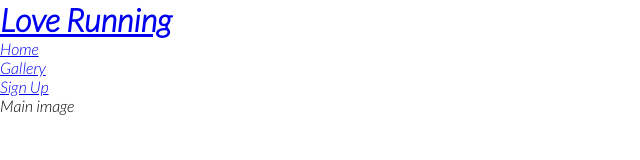
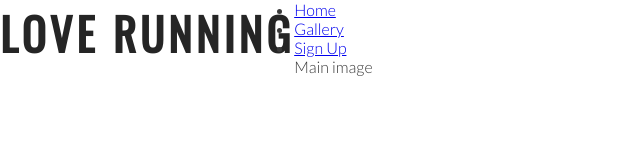
Before and after one commit to sean-meade/love-running, a plain HTML site: page index.html in a window 1280 px wide. Shown: the whole page, without its empty margins (0-640 px from the left). Drawn offline with nearby package versions, Linux system fonts and the light colour scheme.

Commit message:
Add style to header and logo.

```diff
--- a/assets/css/style.css
+++ b/assets/css/style.css
@@ -1,4 +1,4 @@
-@import url('https://fonts.googleapis.com/css2?family=Lato:ital,wght@1,300&family=Oswald&display=swap');
+@import url('https://fonts.googleapis.com/css2?family=Lato:wght@300&family=Oswald&display=swap');
 
 /* Rule of thumb to clear all padding, margin and border. */
 * {
@@ -10,4 +10,19 @@
 body {
     font-family: Lato, sans-serif;
     font-weight: 300;
+    color: #3a3a3a;
 }
+
+/* headings and logo */
+
+h1, h2 {
+    font-family: Oswald, sans-serif;
+    text-transform: uppercase;
+    letter-spacing: 4px;
+    color: #252525;
+}
+
+#logo {
+    float: left;
+    font-size: 280%;
+}
--- a/index.html
+++ b/index.html
@@ -10,7 +10,7 @@
 <body>
     <header>
         <a href="index.html">
-            <h1>Love Running</h1>
+            <h1 id="logo">Love Running</h1>
         </a>
         <nav>
             <ul>
```
